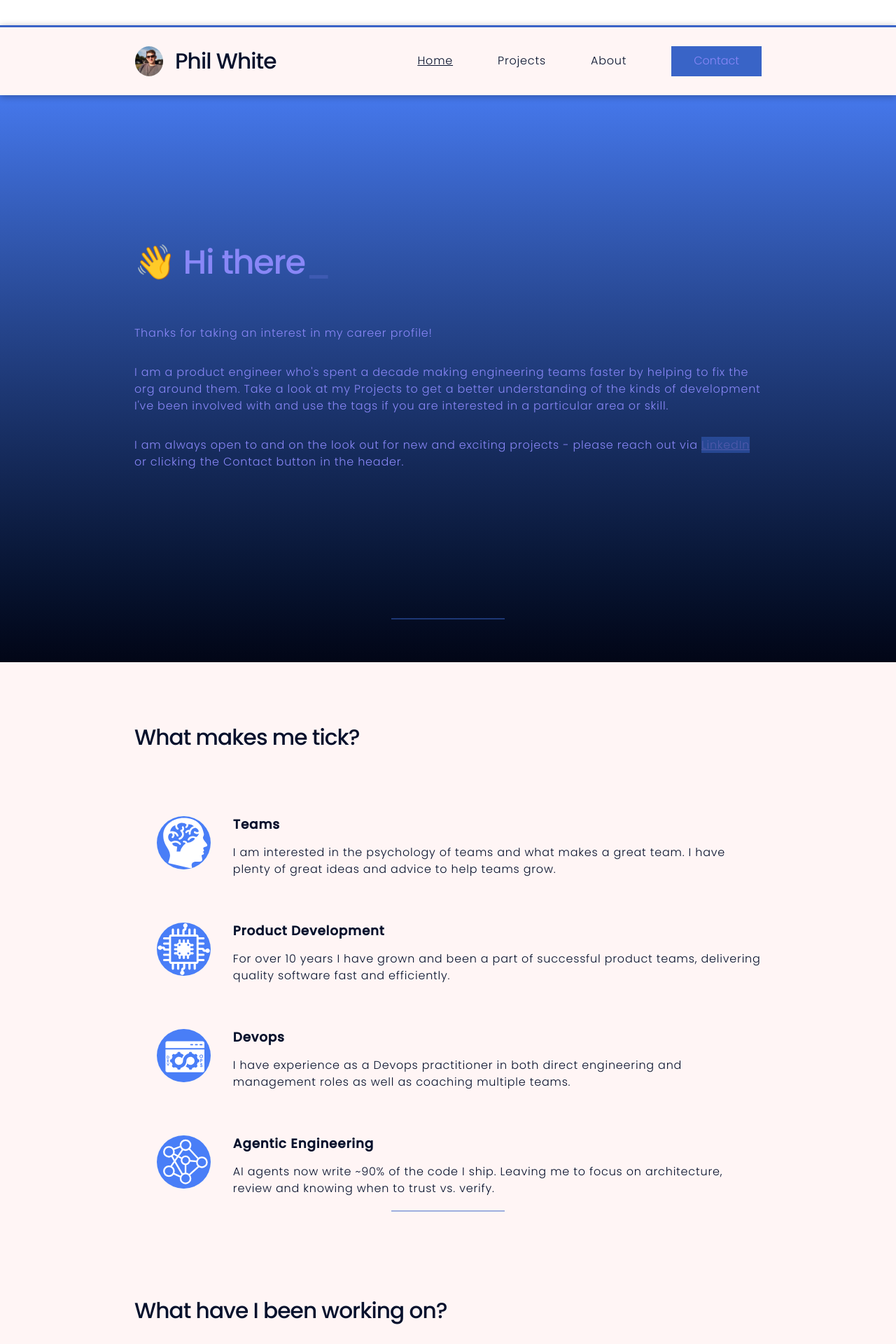
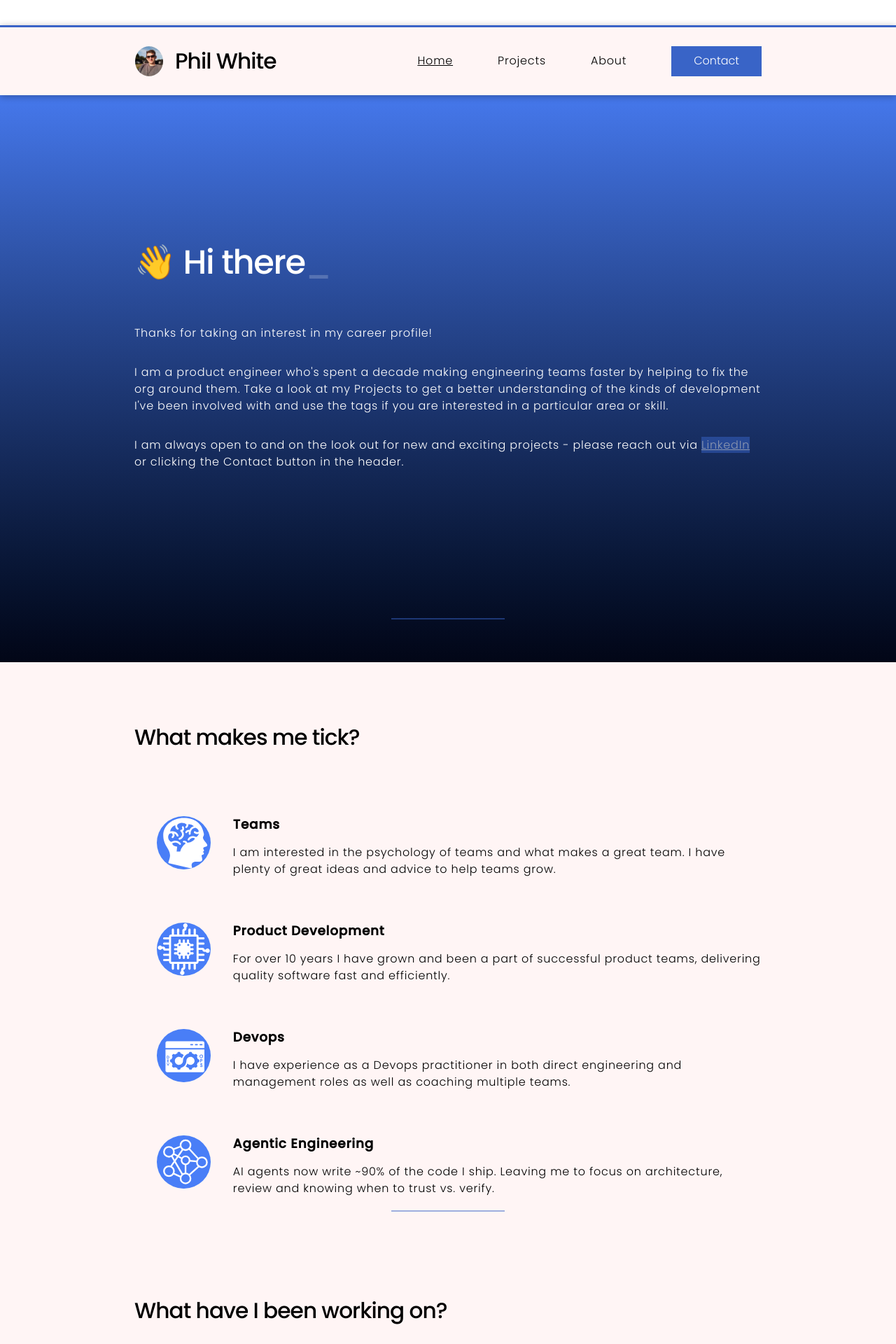
Before and after one commit to philwhiteuk/cv, a Jekyll site: the page built from pages/index.html, in a window 1280 px wide. Shown: the top 1920 px of the page at 70% size. Built offline with Jekyll 4.4.1, drawn with Linux system fonts in a browser that asks for light colours.

Commit message:
Fix contrast issues and add underline to project tag links
- Change primary-fg to white and secondary-fg to black for better contrast
- Add dark mode overrides to ensure white text on dark backgrounds
- Add underline text-decoration to project tag links to indicate clickability

Closes #ddde1188-b527-47f8-a755-b6a3fb933fd8

Co-authored-by: philwhiteuk <philwhiteuk@users.noreply.github.com>

```diff
--- a/_sass/default.scss
+++ b/_sass/default.scss
@@ -27,12 +27,12 @@
 
   --primary-bg: var(--brand);
   --primary-bg-gradient: color-mix(in oklch, var(--brand) 20%, black);
-  --primary-fg: color-mix(in oklch, var(--brand) 85%, white);
+  --primary-fg: white;
   --primary-highlight: var(--hover);
   --primary-emphasis: var(--primary-fg);
 
   --secondary-bg: var(--surface);
-  --secondary-fg: color-mix(in oklch, var(--brand) 30%, black);
+  --secondary-fg: black;
   --secondary-highlight: color-mix(in oklch, var(--brand) 10%, white);
   --secondary-emphasis: var(--secondary-fg);
 }
@@ -71,6 +71,14 @@ $base_anchor_text_colour_normal: var(--primary-fg);
 $base_anchor_text_colour_visited: 'inherit';
 $base_anchor_text_colour_hovered: var(--primary-fg);
 
+// Ensure proper contrast: white on dark backgrounds, black on light
+@media (prefers-color-scheme: dark) {
+  :root {
+    --primary-fg: white;
+    --secondary-fg: color-mix(in oklch, var(--brand) 90%, white);
+  }
+}
+
 
 @import
   "theme/_aside.scss",
--- a/_sass/theme/_projects.scss
+++ b/_sass/theme/_projects.scss
@@ -57,7 +57,7 @@ article.project {
         background: none;
         border: none;
         color: var(--secondary-fg);
-        text-decoration: none;
+        text-decoration: underline;
 
         &:hover {
           text-decoration: underline;
```
